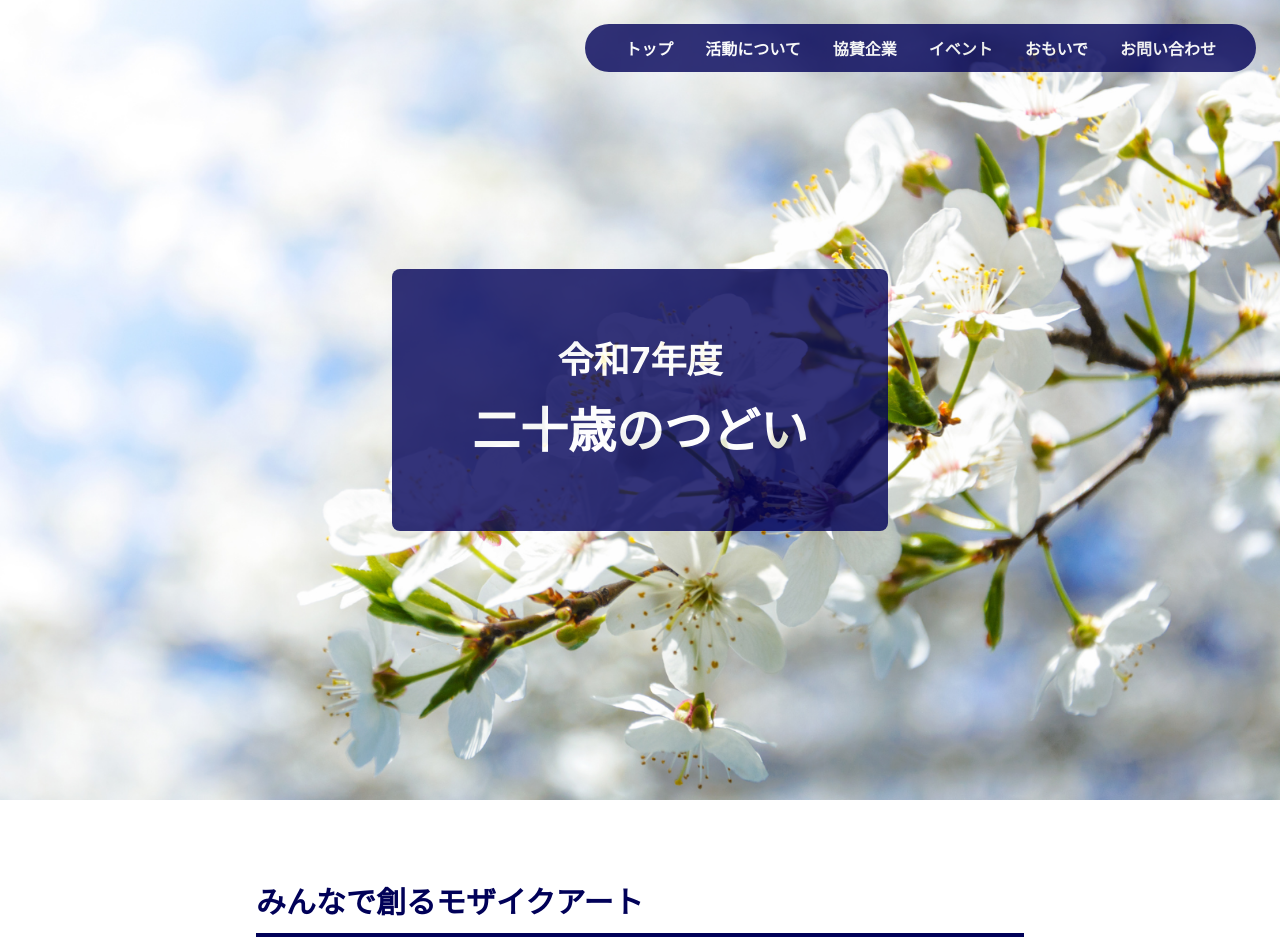
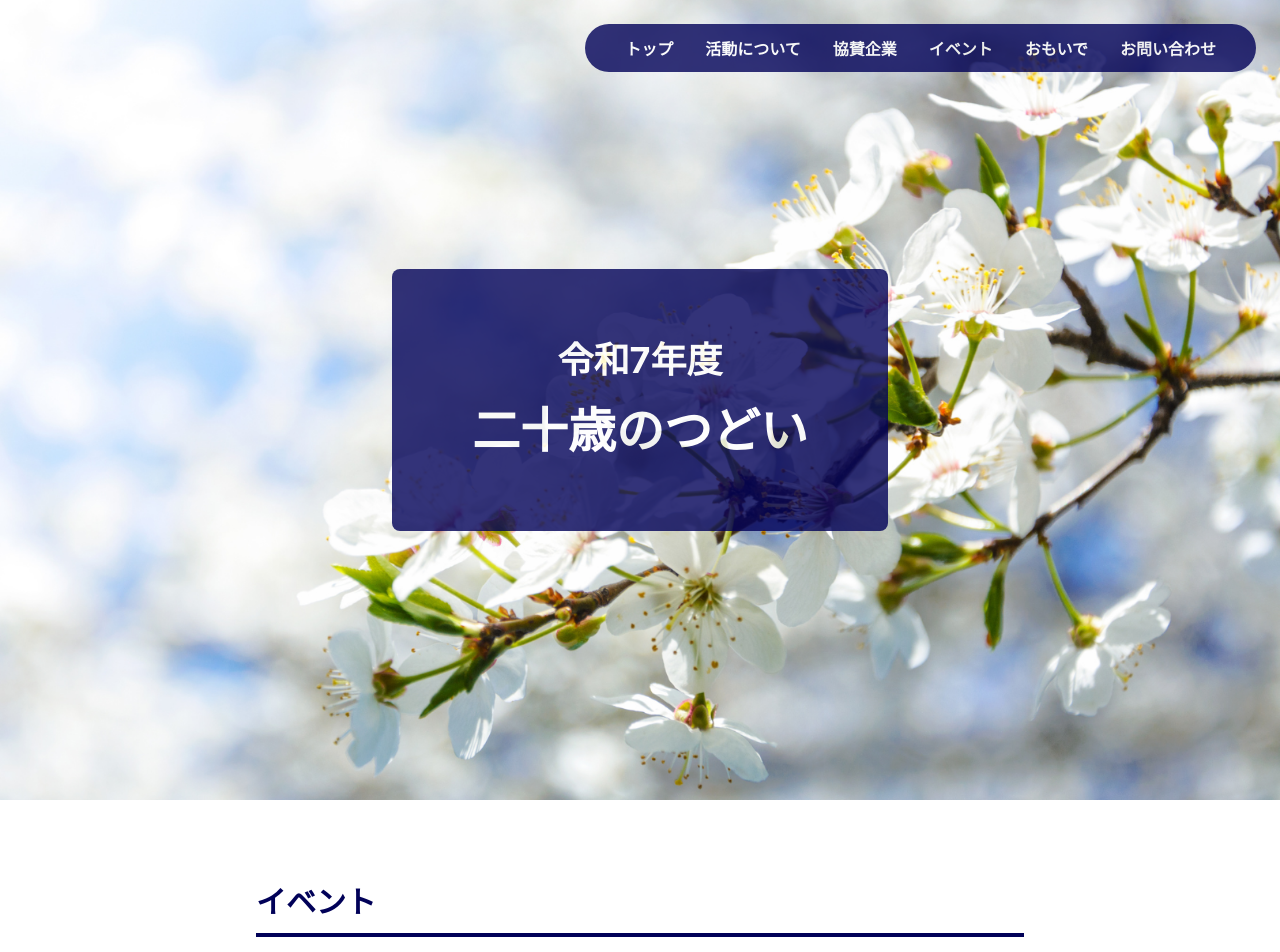
Before and after one commit to yushin-ito/Entyoukai, a React (Vite) app: page /event in a window 1280 px wide. Shown: the top 952 px of the page. Built offline with nearby package versions, Linux system fonts and the light colour scheme.

Commit message:
add: UIの軽微な修正

```diff
--- a/src/pages/Event.tsx
+++ b/src/pages/Event.tsx
@@ -14,7 +14,7 @@ const Event = () => {
     >
       <MainVisual />
       <VStack w={{ base: "80%", sm: "60%" }} spacing={{ base: "4", sm: "6" }}>
-        <SectionTitle title="みんなで創るモザイクアート" />
+        <SectionTitle title="イベント" />
         <ImageForm />
       </VStack>
       <Footer />
```
